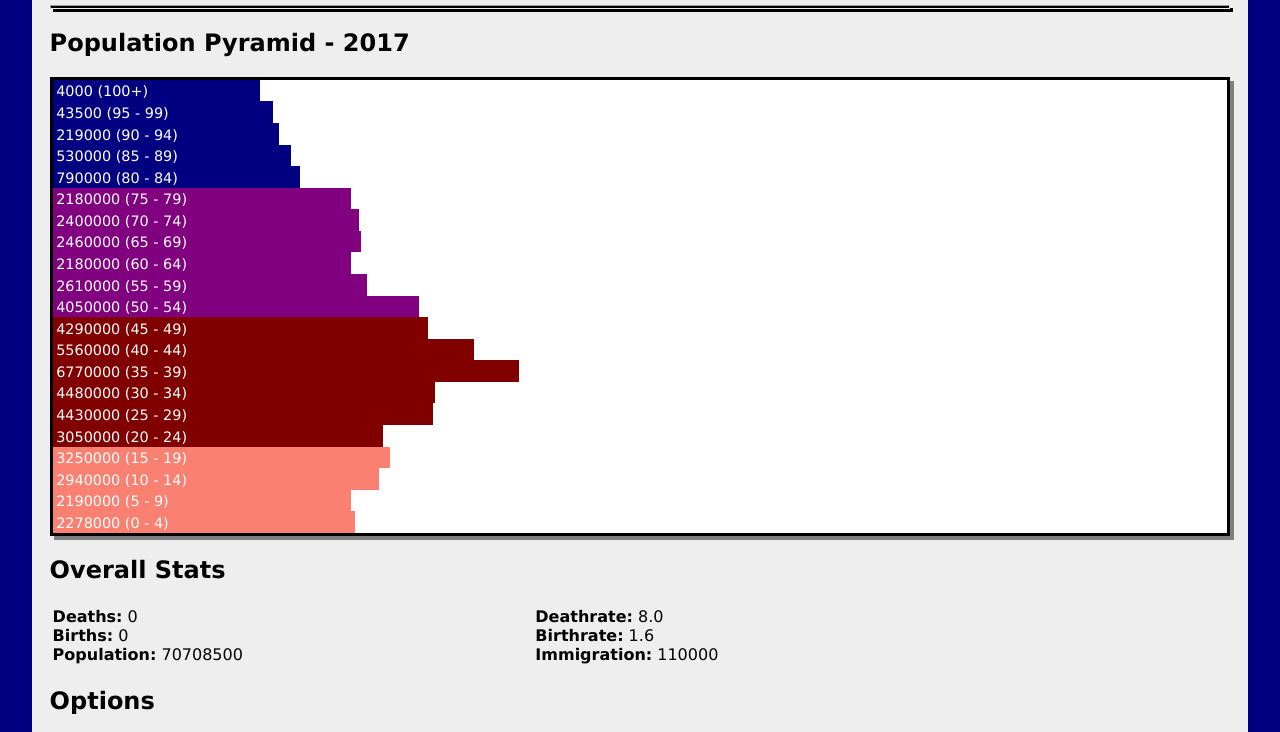
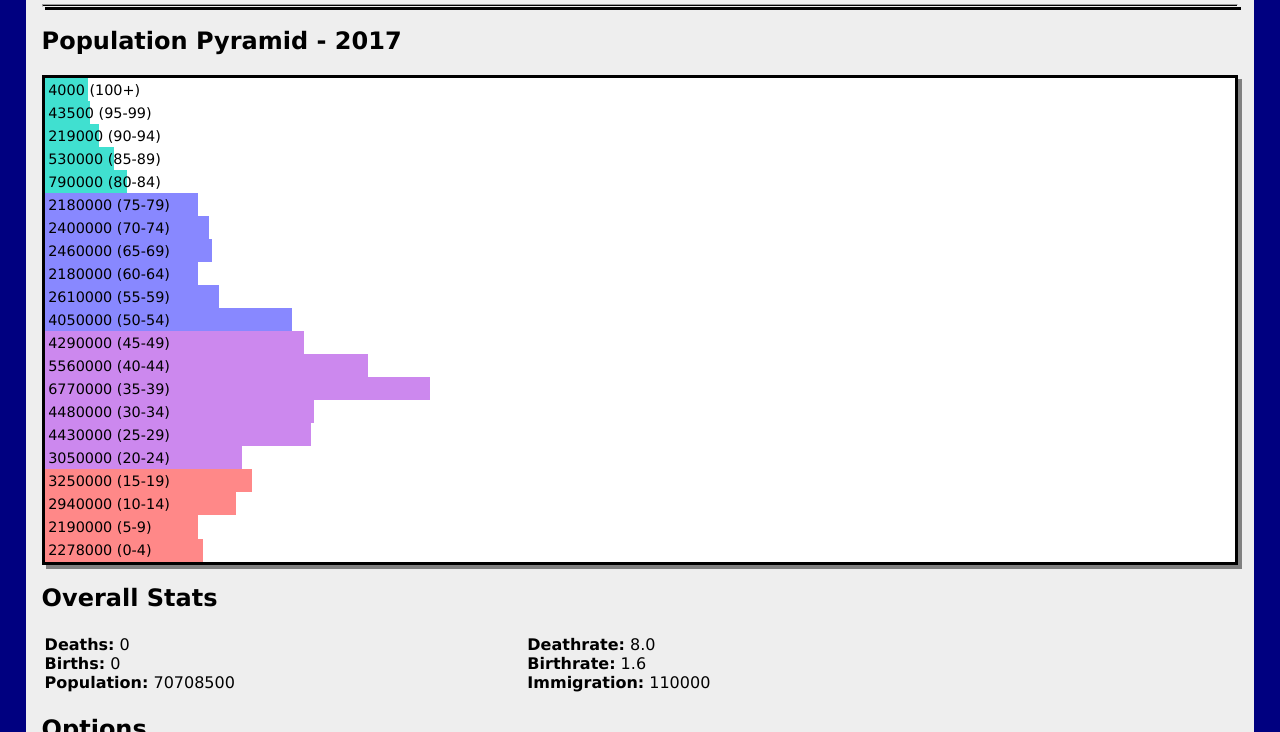
Before and after one commit to HoubkneghteS/Lodtaelorrecner, a plain HTML site: page index.html in a window 1280 px wide. Shown: the part 101-833 px from the top of the page. Drawn offline with Linux system fonts and the light colour scheme.

Commit message:
major design tweaks

```diff
--- a/engine.js
+++ b/engine.js
@@ -185,9 +185,9 @@ function start(lang) {
 	innerHtml("stats", r.stats);
 	innerHtml("options", r.options);
 
-	innerHtml("y1", "1 " + r.year);
-	innerHtml("y2", "2 " + r.years);
-	innerHtml("y3", "3 " + r.years);
+	innerHtml("y1", `1 ${r.year}`);
+	innerHtml("y2", `2 ${r.years}`);
+	innerHtml("y3", `3 ${r.years}`);
 
 	innerHtml("birthrate2", r.birthrate);
 	innerHtml("deathrate2", r.deathrate);
@@ -203,19 +203,19 @@ function start(lang) {
 function render() {
 	//population tree
 	for(var i = 0; i < 100; i += 5) {
-		innerHtml(i, sum(i, i+4) + ` (${i} - ${i+4})`);
-		document.getElementById(i).style.width = 18 + sum(i, i+4) / sum(0, pop.length) * 220 + "%";
+		innerHtml(i, sum(i, i+4) + ` (${i}-${i+4})`);
+		document.getElementById(i).style.width = 3 + sum(i, i+4) / sum(0, pop.length) * 300 + "%";
 	}
 	innerHtml("100", pop[100] + " (100+)");
-	document.getElementById(i).style.width = 17 + pop[100] / sum(0, pop.length) * 240 + "%";
+	document.getElementById(i).style.width = 3 + pop[100] / sum(0, pop.length) * 300 + "%";
 
 	//overall stats
-	innerHtml("death", `<b>${r.deaths}:</b> ` + deaths);
-	innerHtml("birth", `<b>${r.births}:</b> ` + births);
-	innerHtml("total", `<b>${r.pop}:</b> ` + sum(0, pop.length));
-	innerHtml("deathrate", `<b>${r.deathrate}:</b> ` + dRate.toFixed(1));
-	innerHtml("birthrate", `<b>${r.birthrate}:</b> ` + bRate.toFixed(1));
-	innerHtml("immigration", `<b>${r.immigration}:</b> ` + immigration);
+	innerHtml("death", `<b>${r.deaths}:</b> ${deaths}`);
+	innerHtml("birth", `<b>${r.births}:</b> ${births}`);
+	innerHtml("total", `<b>${r.pop}:</b> ${sum(0, pop.length)}`);
+	innerHtml("drate", `<b>${r.deathrate}:</b> ${dRate.toFixed(1)}`);
+	innerHtml("brate", `<b>${r.birthrate}:</b> ${bRate.toFixed(1)}`);
+	innerHtml("immigration", `<b>${r.immigration}:</b> ${immigration}`);
 	innerHtml("year", year);
 }
 
--- a/index.html
+++ b/index.html
@@ -39,8 +39,8 @@
 					<div id="total"></div>
 				</td>
 				<td>
-					<div id="deathrate"></div>
-					<div id="birthrate"></div>
+					<div id="drate"></div>
+					<div id="brate"></div>
 					<div id="immigration"></div>
 				</td>
 			</table>
--- a/style.css
+++ b/style.css
@@ -3,9 +3,10 @@
 	}
 
 	div.bar {
-		height:1em;
+		height:1.1em;
 		font-size:0.9em;
-		color:white;
+		color:black;
+		white-space:nowrap;
 		padding:0.25em;
 	}
 
@@ -21,34 +22,33 @@
 
 	div.box {
 		border:3px solid black;
-		overflow: hidden;
 		background:white;
 		box-shadow: 4px 4px gray;
 		margin-bottom:5px;
 	}
 
 	body {
-		margin-left:2.5%;
-		margin-right:2.5%;
+		margin-left:2%;
+		margin-right:2%;
 		font-family:verdana;
-		padding:1.1em;
+		padding:1em;
 		background:#eee;
 	}
 
 	div.y {
-		background:salmon;
+		background:#f88;
 	}
 
 	div.a {
-		background:maroon;
+		background:#c8e;
 	}
 
 	div.m {
-		background:purple;
+		background:#88f;
 	}
 
 	div.o {
-		background:navy;
+		background:turquoise;
 	}
 
 	/* for mobile support */
@@ -69,8 +69,7 @@
 		}
 
 		div.bar {
-			font-size:53%;
-			height:auto;
+			font-size:70%;
 		}
 
 	}
```
